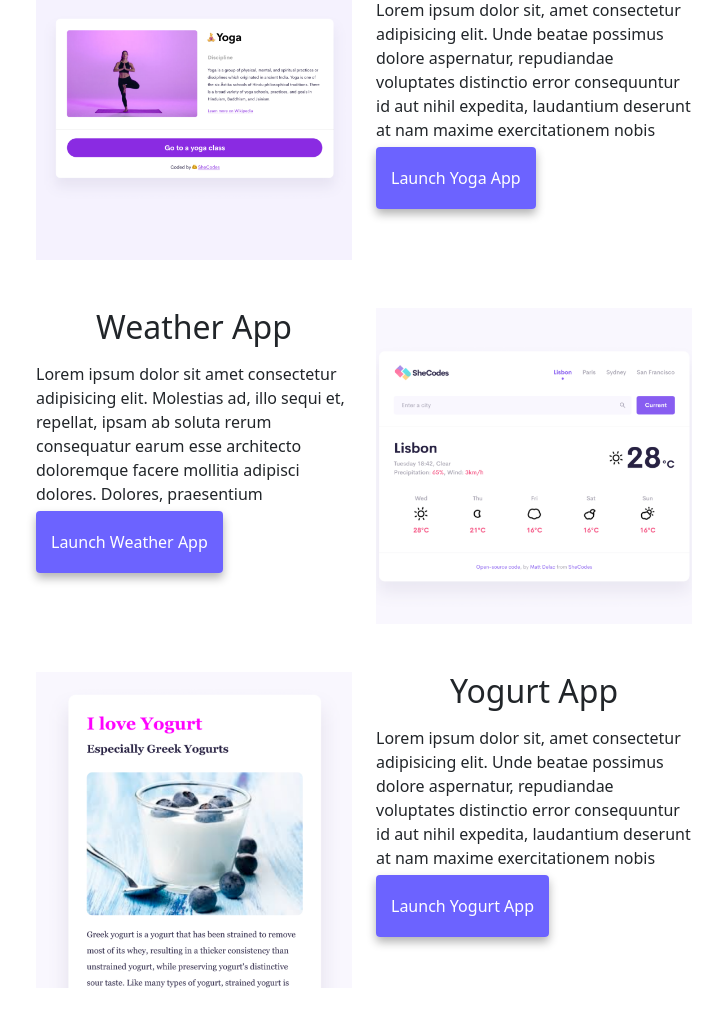
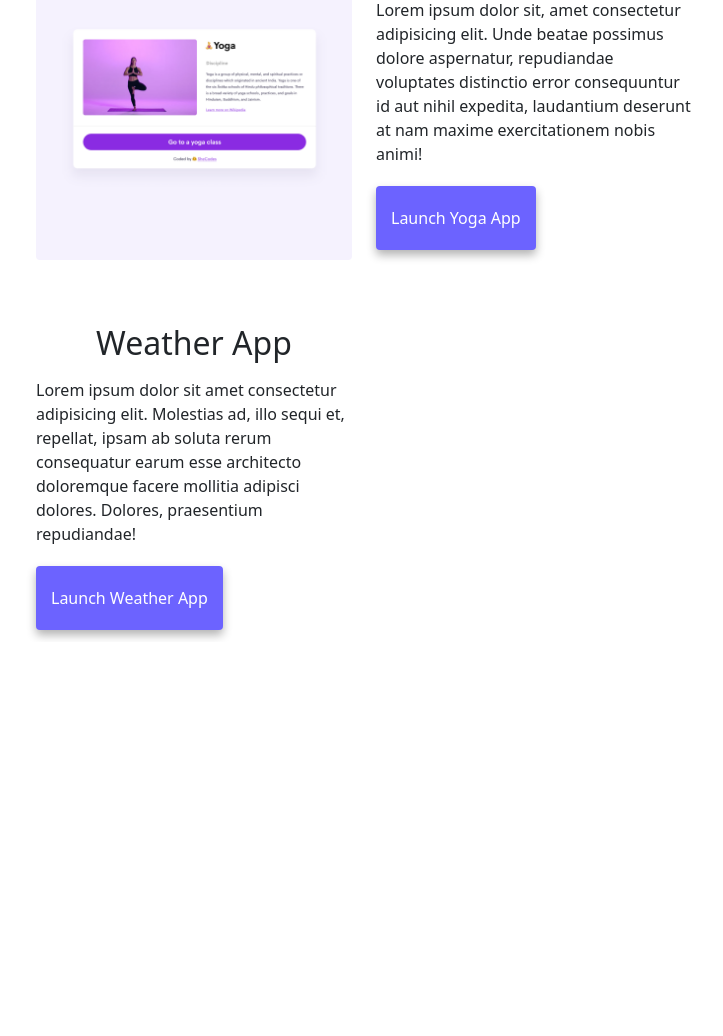
Before and after one commit to LameezRushin/responsive-hw-week-three, a plain HTML site: page index.html in a window 1280 px wide. Shown: the part 442-1478 px from the top of the page, without its empty margins (36-759 px from the left). After the commit the page ends 1084 px from the top, so only its background shows below. Drawn offline with nearby package versions, Linux system fonts and the light colour scheme.

Commit message:
Added first row on index html

```diff
--- a/index.html
+++ b/index.html
@@ -63,10 +63,16 @@
     </div>
     <div class="container-fluid">
       <div class="row m-5">
-        <div class="col-sm-6">
-          <img src="images/yoga.png" class="img-fluid" />
+        <div class="col-md-6">
+          <p>
+            <img
+              src="images/yoga.png"
+              class="img-fluid"
+              alt="image of yoga pose"
+            />
+          </p>
         </div>
-        <div class="col-sm-6">
+        <div class="col-md-6">
           <h2 class="mb-3">Yoga App</h2>
           <div>
             Lorem ipsum dolor sit, amet consectetur adipisicing elit. Unde
@@ -78,7 +84,7 @@
         </div>
       </div>
       <div class="row m-5">
-        <div class="col-sm-6">
+        <div class="col-md-6">
           <h2 class="mb-3">Weather App</h2>
           <div>
             Lorem ipsum dolor sit amet consectetur adipisicing elit. Molestias
@@ -88,25 +94,8 @@
           </div>
           <a href="#" class="app-link">Launch Weather App</a>
         </div>
-        <div class="col-sm-6">
-          <img src="images/weather.png" class="img-fluid" />
-        </div>
       </div>
-      <div class="row m-5">
-        <div class="col-sm-6">
-          <img src="images/yogurt.png" class="img-fluid" />
-        </div>
-        <div class="col-sm-6">
-          <h2 class="mb-3">Yogurt App</h2>
-          <div>
-            Lorem ipsum dolor sit, amet consectetur adipisicing elit. Unde
-            beatae possimus dolore aspernatur, repudiandae voluptates distinctio
-            error consequuntur id aut nihil expedita, laudantium deserunt at nam
-            maxime exercitationem nobis animi!
-          </div>
-          <a href="#" class="app-link">Launch Yogurt App</a>
-        </div>
-      </div>
+      <div class="row m-5"></div>
     </div>
   </body>
 </html>
--- a/src/style.css
+++ b/src/style.css
@@ -98,6 +98,7 @@ p {
   box-shadow: var(--box-shadow);
   color: white;
   border-radius: 4px;
+  position: absolute;
 }
 
 .app-link:hover {
```
Also changed, not shown: about.html (+4 -14 lines).
